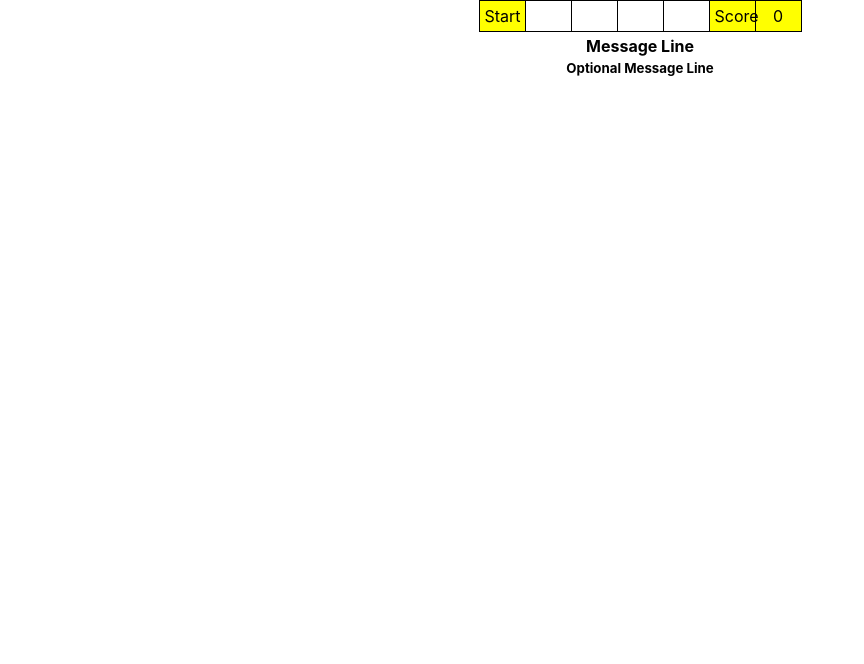
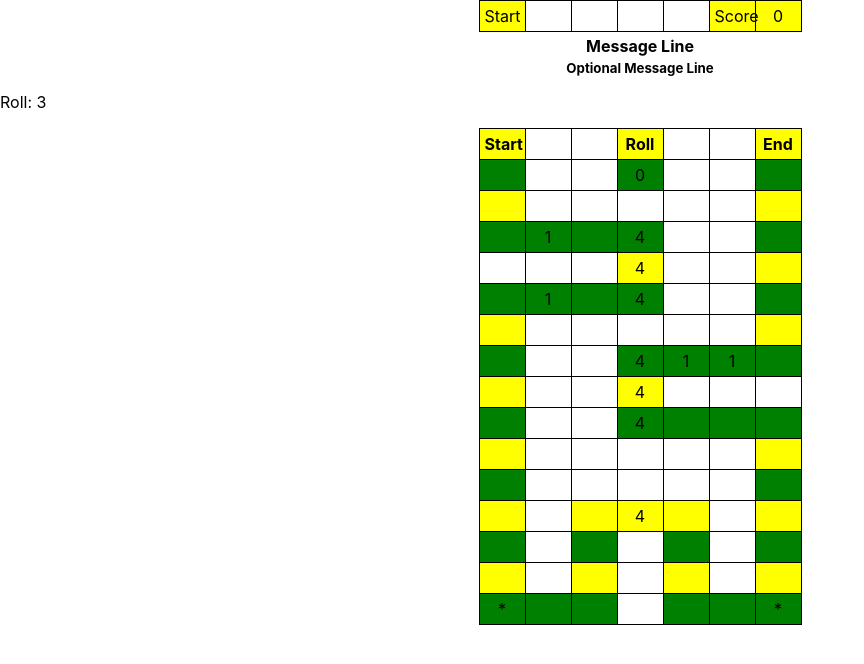
Before and after one commit to kbrownc/project-game01, a React (Create React App) app: page / in a window 1280 px wide. Shown: the top 664 px of the page, without its empty margins (0-864 px from the left). Built offline with nearby package versions, Linux system fonts and the light colour scheme.

Commit message:
Added all components

```diff
--- a/src/App.js
+++ b/src/App.js
@@ -1,13 +1,17 @@
+import React, {Component} from 'react';
 import './App.css';
 import './game01.css';
 import Nav from './components/nav';
+import Roll from './components/roll';
 import Board from './components/board';
 
 function App() {
   return (
-  	<div className="App">
-      <Nav />
-    </div>
+  	<React.Fragment>
+  	   <div className="Nav"><Nav /></div>
+        <div className="Roll"><Roll /></div>
+        <div className="Board"><Board /></div>
+    </React.Fragment>
   );
 }
 
--- a/src/components/board.jsx
+++ b/src/components/board.jsx
@@ -3,8 +3,42 @@ import React, { Component } from 'react';
 class Board extends Component {
 	render() {
 	  return (
-	  	<p>Board</p>
-//	  <script src="board.html"></script>
+	  	<div>
+	  	<table class="center">
+			<tr><th>Start</th><th id="cellNot"></th><th id="cellNot"></th><th>Roll</th>
+				<th id="cellNot"></th><th id="cellNot"></th><th>End</th></tr>
+			<tr><td></td><td id="cellNot">1</td><td id="cellNot"></td>
+				<td id="rollNo">0</td><td id="cellNot"></td><td id="cellNot"></td><td></td></tr>
+			<tr><td></td><td id="cellNot">1</td><td id="cellNot"></td>
+				<td id="cellNot">4</td><td id="cellNot"></td><td id="cellNot"></td><td></td></tr>
+			<tr><td></td><td id="cellNot3">1</td><td id="cellNot3"></td>
+				<td id="cellNot3">4</td><td id="cellNot"></td><td id="cellNot"></td><td></td></tr>
+			<tr><td id="cellNot3a">9</td><td id="cellNot">1</td><td id="cellNot"></td>
+				<td id="cellNot3">4</td><td id="cellNot"></td><td id="cellNot"></td><td></td></tr>
+			<tr><td></td><td id="cellNot3">1</td><td id="cellNot3"></td>
+				<td id="cellNot3">4</td><td id="cellNot"></td><td id="cellNot"></td><td></td></tr>
+			<tr><td></td><td id="cellNot">1</td><td id="cellNot"></td>
+				<td id="cellNot">4</td><td id="cellNot"></td><td id="cellNot"></td><td></td></tr>
+			<tr><td></td><td id="cellNot">1</td><td id="cellNot"></td>
+				<td id="cellNot1">4</td><td id="cellNot1">1</td><td id="cellNot1">1</td><td></td></tr>
+			<tr><td></td><td id="cellNot">1</td><td id="cellNot"></td>
+				<td id="cellNot1">4</td><td id="cellNot"></td><td id="cellNot">
+				</td><td id="cellNot1a">9</td></tr>
+			<tr><td></td><td id="cellNot">1</td><td id="cellNot"></td>
+				<td id="cellNot1">4</td><td id="cellNot1"></td><td id="cellNot1"></td><td></td></tr>
+			<tr><td></td><td id="cellNot">1</td><td id="cellNot"></td>
+				<td id="cellNot">4</td><td id="cellNot"></td><td id="cellNot"></td><td></td></tr>
+			<tr><td></td><td id="cellNot">1</td><td id="cellNot"></td>
+				<td id="cellNot">4</td><td id="cellNot"></td><td id="cellNot"></td><td></td></tr>
+			<tr><td></td><td id="cellNot">1</td><td id="cellNot2"></td>
+				<td id="cellNot2">4</td><td id="cellNot2"></td><td id="cellNot"></td><td></td></tr>
+			<tr><td></td><td id="cellNot">1</td><td id="cellNot2"></td>
+				<td id="cellNot"></td><td id="cellNot2"></td><td id="cellNot"></td><td></td></tr>
+			<tr><td></td><td id="cellNot">1</td><td id="cellNot2"></td>
+				<td id="cellNot"></td><td id="cellNot2"></td><td id="cellNot"></td><td></td></tr>
+			<tr><td>*</td><td></td><td></td><td id="cellNot2a">9</td><td></td><td></td><td>*</td></tr>
+		</table>
+		</div>
 	  );
 	}
 }
--- a/src/components/roll.jsx
+++ b/src/components/roll.jsx
@@ -0,0 +1,21 @@
+import React, {Component} from 'react';
+
+let getRandonNumber = function(start, range) {
+	let getRandom = Math.floor((Math.random() * range) +start);
+	while (getRandom > range) {
+		getRandom = Math.floor((Math.random() * range) +start);
+	}
+	return getRandom;
+}
+
+class Roll extends Component {
+	render() {
+	  return (
+	  	<div>
+	  	<p>Roll: {getRandonNumber(1,6)}</p>
+		</div>
+	  );
+	}
+}
+
+export default Roll;
```
Also changed, not shown: 1 other file (tests, documents, lock files or other folders).
